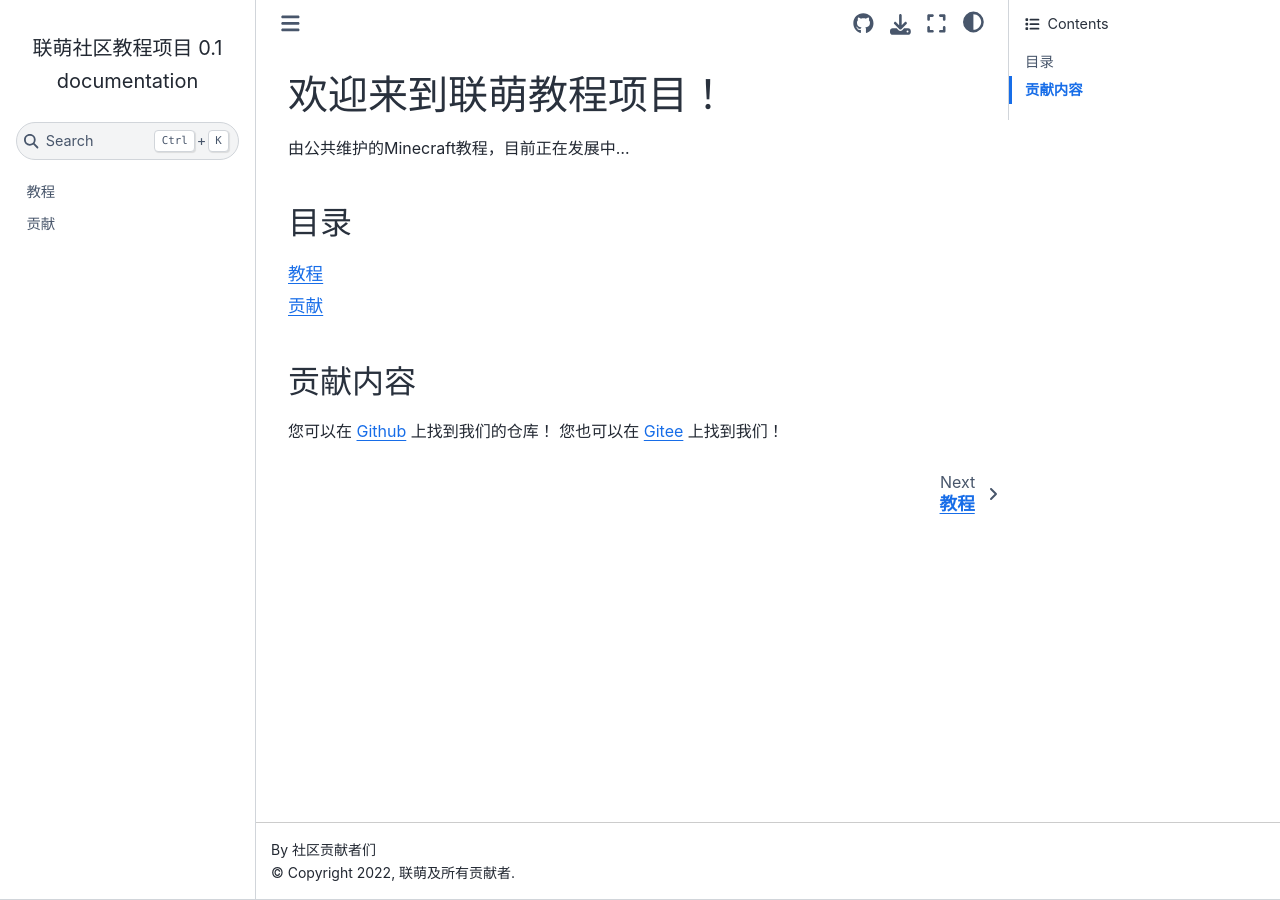
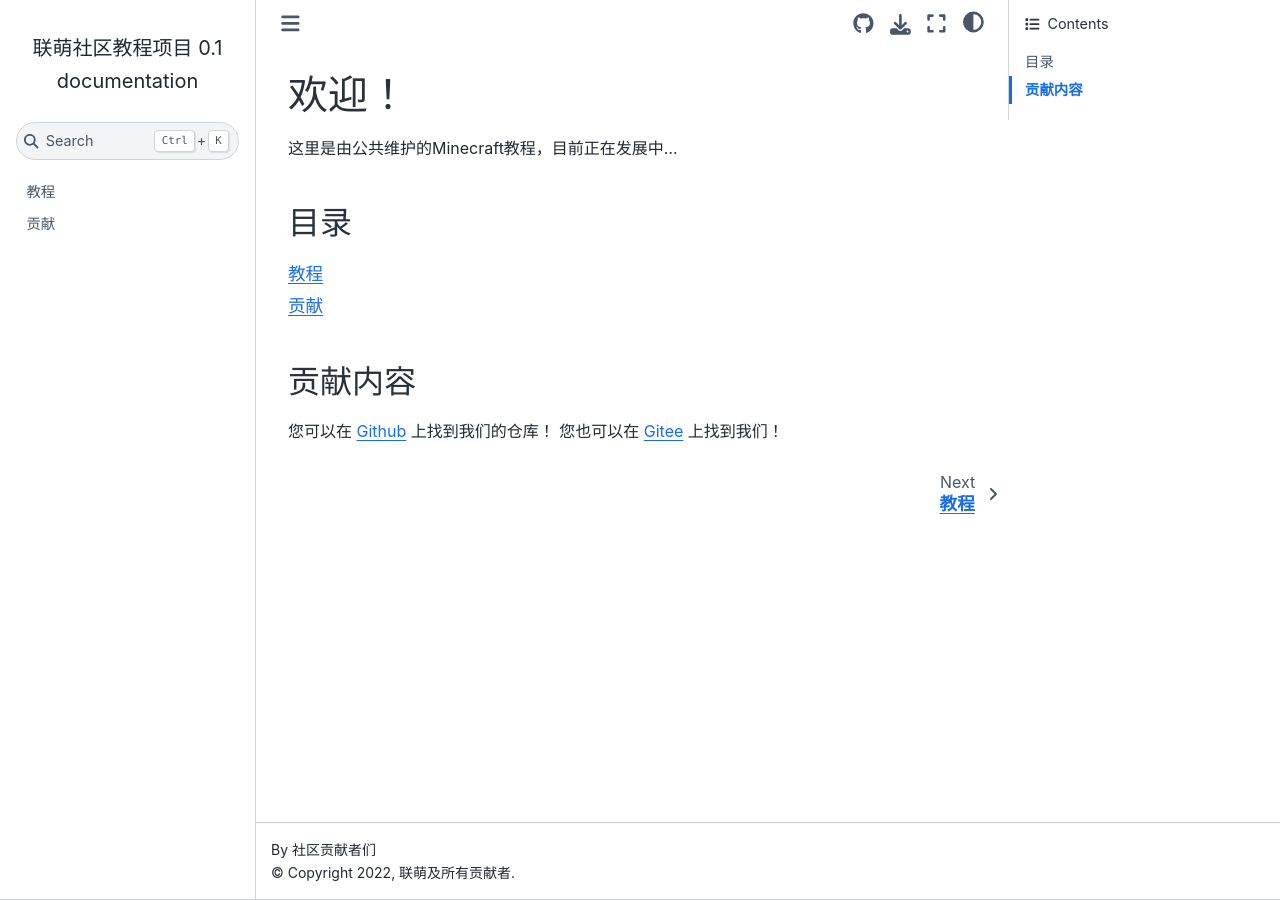
Before and after one commit to Lianmoe/Lianmoe-Tutorial, a Sphinx documentation site: the page built from docs/index.rst, in a window 1280 px wide. Built offline with Sphinx 7.4.7 and the Sphinx Book theme 1.1.4, drawn with Linux system fonts in a browser that asks for light colours; pages that are not in the unit, such as notebooks, are missing from menus.

Commit message:
Update index.rst

```diff
--- a/docs/index.rst
+++ b/docs/index.rst
@@ -1,7 +1,7 @@
-欢迎来到联萌教程项目！
+欢迎！
 ======================
 
-由公共维护的Minecraft教程，目前正在发展中…
+这里是由公共维护的Minecraft教程，目前正在发展中…
 
 目录
 ----
```
